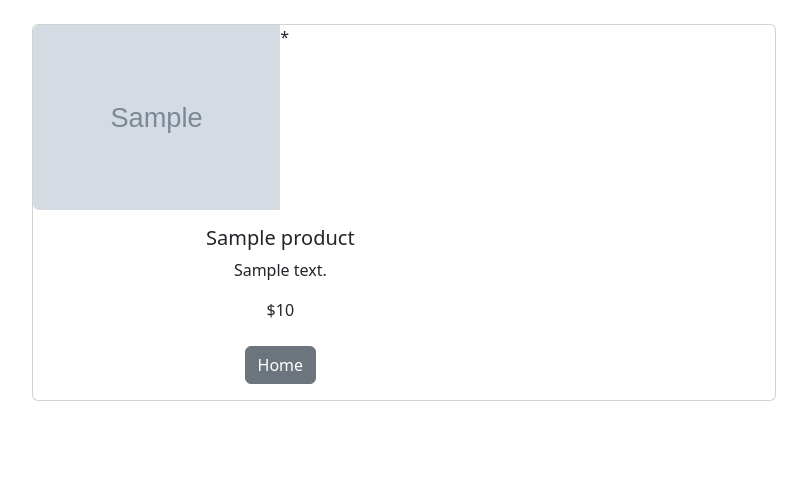
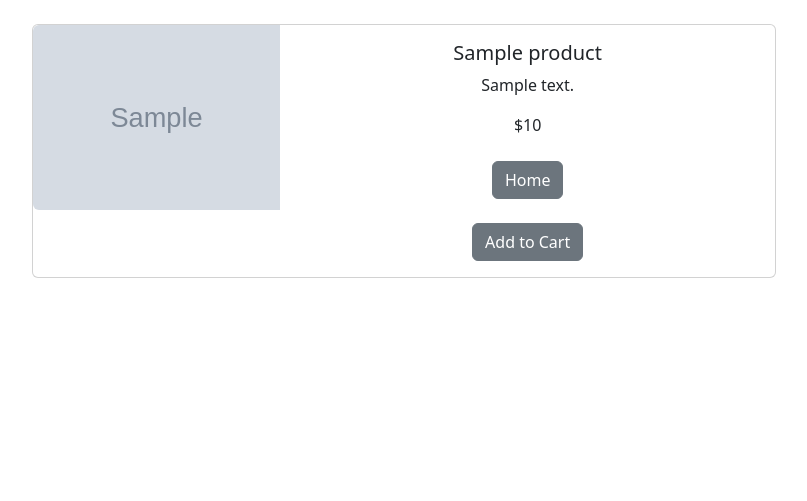
Before and after one commit to FREDYK1/E-commerce-Django, a Django app: template ecom/store/templates/product.html in a window 1280 px wide. Shown: the part 56-557 px from the top of the page, without its empty margins (236-1043 px from the left). Run offline with Django 5.2, Linux system fonts and the light colour scheme; the template is opened without the code that fills it: most values are stand-ins (such as "Sample title", 1, 10 or a date in 2020); grey boxes marked "Sample" are stand-in pictures; some libraries are stand-ins or nearby versions.

Commit message:
Add, Add to Cart button

```diff
--- a/ecom/store/templates/base.html
+++ b/ecom/store/templates/base.html
@@ -13,6 +13,10 @@
         <link href="https://cdn.jsdelivr.net/npm/bootstrap-icons@1.5.0/font/bootstrap-icons.css" rel="stylesheet" />
         <!-- Core theme CSS (includes Bootstrap)-->
         <link href="{% static 'css/styles.css' %}" rel="stylesheet" />
+        <script src="https://code.jquery.com/jquery-3.7.1.min.js"
+                integrity="sha256-/JqT3SQfawRcv/BIHPThkBvs0OEvtFFmqPF/lYI/Cxo=" crossorigin="anonymous">
+
+        </script>
     </head>
     <body>
         <div class="d-flex flex-column min-vh-100">
--- a/ecom/store/templates/product.html
+++ b/ecom/store/templates/product.html
@@ -10,7 +10,7 @@
                     <div class="row g-0">
                         <div class="col-md-4">
                           <img src="{{ product.image.url }}" class="img-fluid rounded-start" alt="{{ product.name }}">
-                        </div>*
+                        </div>
                         <div class="col-md-8">
                               <div class="card-body">
                                     <h5 class="card-title">
@@ -31,6 +31,10 @@
                                     {% endif %}
                                   <br>
                                   <a href="{% url 'home' %}" class="btn btn-secondary">Home</a>
+                                  <br><br>
+                                  <button type="button" value="{{ product.id }}" class="btn btn-secondary" id="add-cart">
+                                      Add to Cart
+                                  </button>
                               </div>
                         </div>
                     </div>
@@ -39,4 +43,27 @@
         </center>
     </div>
 </div>
+
+<script>
+    $(document).on('click', '#add-cart', function(e){
+    e.preventDefault();
+    $.ajax({
+    type: "POST",
+    url: "{% url 'cart_add' %}",
+    data: {
+        product_id: $('#add-cart').val(),
+        csrfmiddlewaretoken : "{{ csrf_token }}",
+        action: 'post'
+    },
+    success: function(json){
+        console.log(json)
+    },
+
+    error: function(xhr, errmsg, err){
+    }
+    });
+
+})
+</script>
+
 {% endblock %}
```
